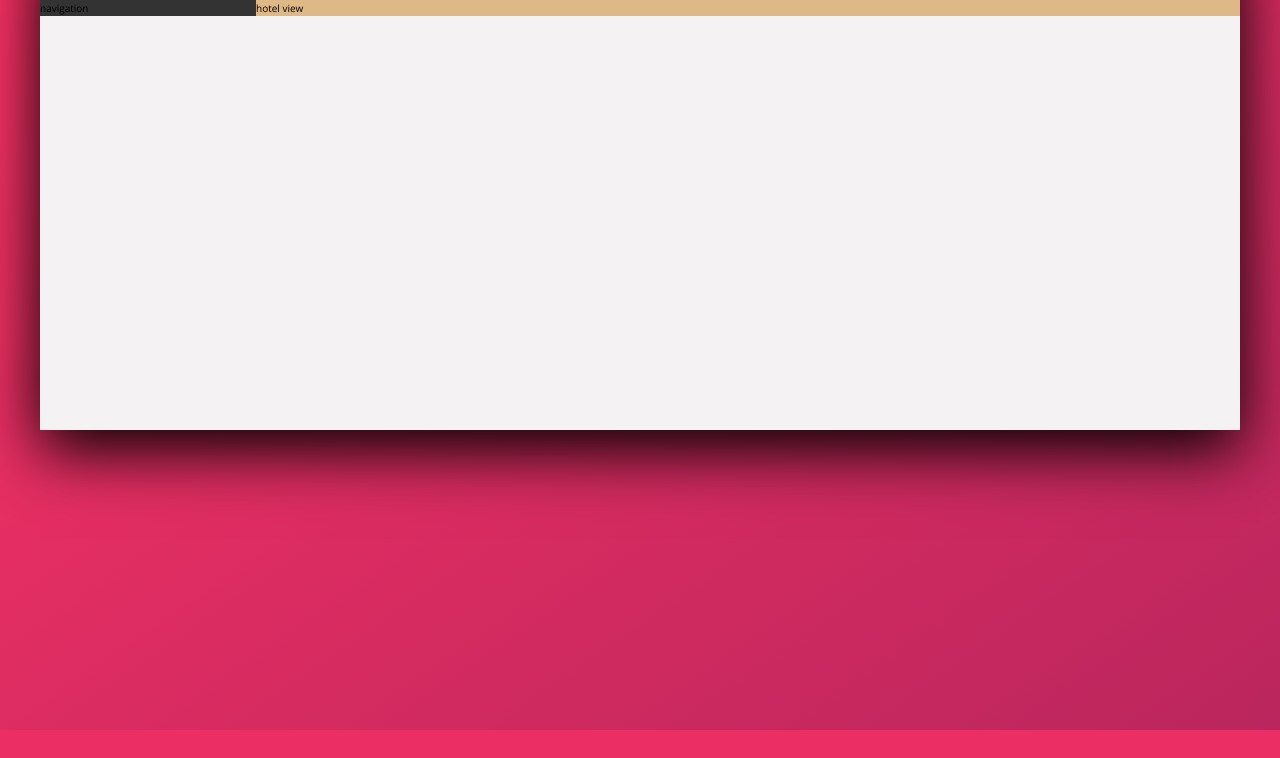
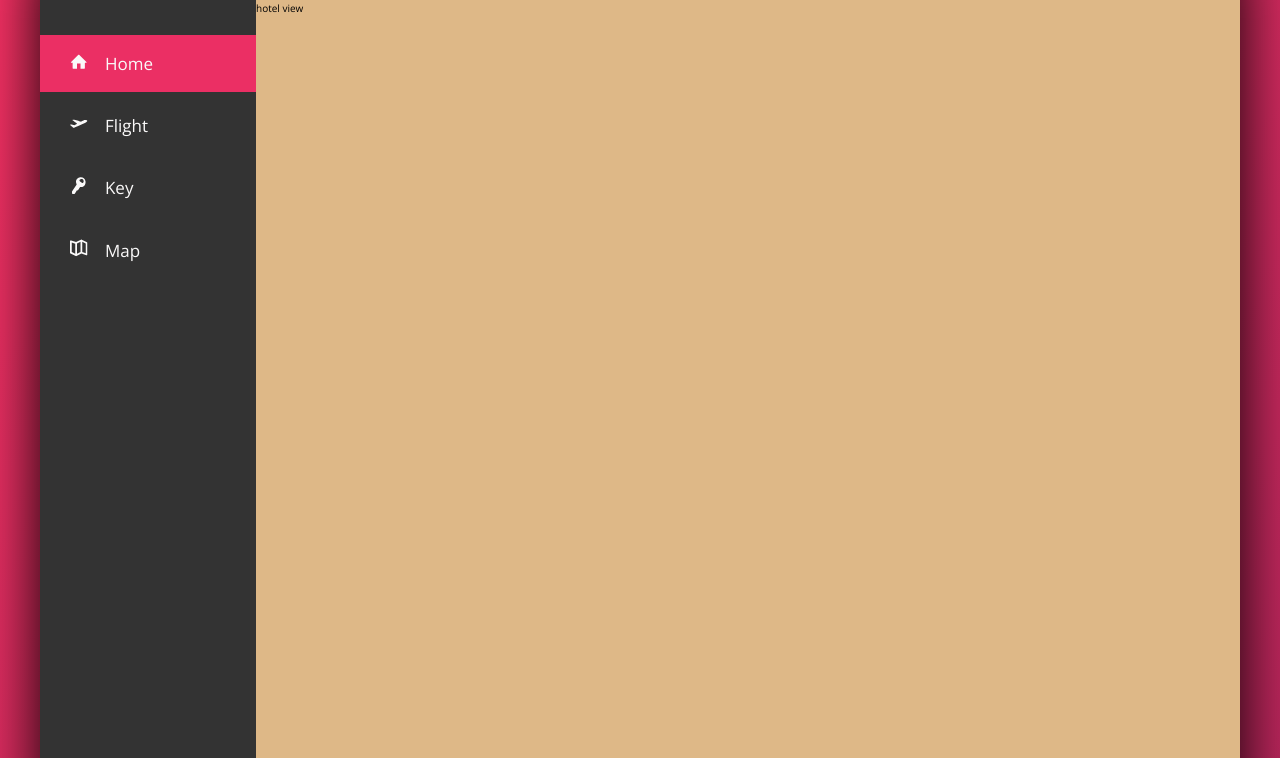
Before and after one commit to Susmit-Barua/Portfolio, a website: page Src/index.html in a window 1280 px wide. Shown: the part 150-908 px from the top of the page. Before the commit the page ends 880 px from the top, so only its background shows below. Drawn offline with nearby package versions, Linux system fonts and the light colour scheme.

Commit message:
Sidebar hover animation

```diff
--- a/Src/index.html
+++ b/Src/index.html
@@ -45,7 +45,45 @@
         </div>
       </div>
       <div class="content">
-        <nav class="sidebar">navigation</nav>
+        <nav class="sidebar">
+          <ul class="side-nav">
+            <li class="side-nav__item side-nav__item--active">
+              <a href="#" class="side-nav__link">
+                <svg class="side-nav__icon">
+                  <use xlink:href="./assets/sprite.svg#icon-home"></use>
+                </svg>
+                <span>Home</span>
+              </a>
+            </li>
+            <li class="side-nav__item">
+              <a href="#" class="side-nav__link">
+                <svg class="side-nav__icon">
+                  <use
+                    xlink:href="./assets/sprite.svg#icon-aircraft-take-off"
+                  ></use>
+                </svg>
+                <span>Flight</span>
+              </a>
+            </li>
+            <li class="side-nav__item">
+              <a href="#" class="side-nav__link">
+                <svg class="side-nav__icon">
+                  <use xlink:href="./assets/sprite.svg#icon-key"></use>
+                </svg>
+                <span>Key</span>
+              </a>
+            </li>
+            <li class="side-nav__item">
+              <a href="#" class="side-nav__link">
+                <svg class="side-nav__icon">
+                  <use xlink:href="./assets/sprite.svg#icon-map"></use>
+                </svg>
+                <span>Map</span>
+              </a>
+            </li>
+          </ul>
+          <div class="leagal">&copy;By ME, All rights reserved</div>
+        </nav>
         <main class="hotel-view">hotel view</main>
       </div>
     </div>
--- a/Src/sass/_component.scss
+++ b/Src/sass/_component.scss
@@ -62,7 +62,6 @@
 /// user navigation
 
 .user-nav {
-  background-color: aqua;
   display: flex;
   align-self: stretch;
   align-items: center;
@@ -110,3 +109,63 @@
     margin-right: 1rem;
   }
 }
+
+////////////////////////////////
+/// Sidebar
+
+.side-nav {
+  font-size: 1.7rem;
+  margin-top: 3.5rem;
+  list-style: none;
+  &__item {
+    position: relative;
+
+    &:not(:last-child) {
+      margin-bottom: 0.5rem;
+    }
+  }
+  &__item::before {
+    content: "";
+    position: absolute;
+    top: 0;
+    left: 0;
+    height: 100%;
+    width: 3px;
+    transform: scaleY(0);
+    background-color: var(--color-primary);
+    transition: transform 0.2s, width 0.4s cubic-bezier(1, 0, 0, 1) 0.2s,
+      background-color 0.1s;
+  }
+  &__item:hover::before,
+  &__item--active::before {
+    transform: scaleY(1);
+    width: 100%;
+  }
+  &__item:active::before {
+    background-color: var(--color-primary-light);
+  }
+  &__link:link,
+  &__link:visited {
+    color: var(--grey-light-1);
+    text-decoration: none;
+    display: block;
+    padding: 1.5rem 3rem;
+    position: relative;
+    z-index: 10;
+  }
+  &__icon {
+    height: 1.75rem;
+    width: 1.75rem;
+    margin-right: 1.3rem;
+    fill: currentColor;
+  }
+}
+
+///////////////////////////////
+/// Legal
+.leagal {
+  font-size: 1.2rem;
+  text-align: center;
+  padding: 1rem;
+  color: var(--grey-light-1);
+}
--- a/Src/sass/_layout.scss
+++ b/Src/sass/_layout.scss
@@ -18,8 +18,12 @@
 .sidebar {
   flex: 0 0 18%;
   background-color: var(--grey-dark-1);
+  display: flex;
+  flex-direction: column;
+  justify-content: space-between;
 }
 .hotel-view {
   flex: 1;
   background-color: burlywood;
+  height: 80rem;
 }
```
Also changed, not shown: Src/css/main.css.
